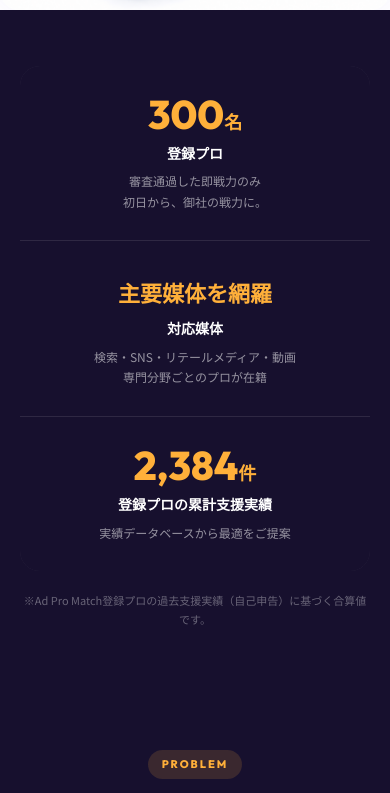
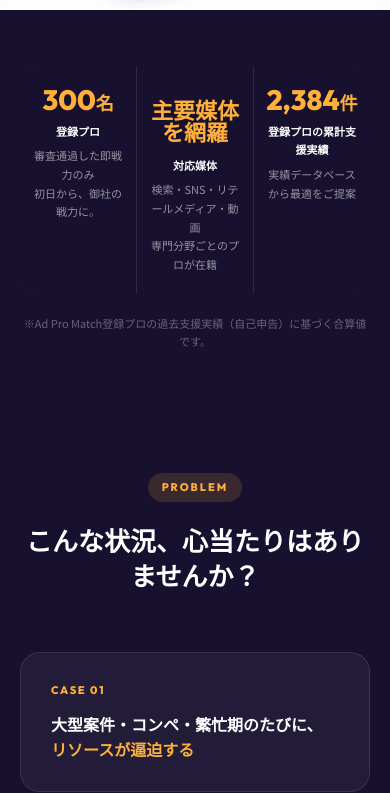
Before and after one commit to dmj4719/ad-pro-match-lp, a plain HTML site: page index.html in a window 390 px wide. Shown: the part 902-1695 px from the top of the page. Drawn offline with Linux system fonts and the light colour scheme.

Commit message:
Fix SP: strength img contain, authority 3-col, remove flow-box title

```diff
--- a/index.html
+++ b/index.html
@@ -1069,8 +1069,11 @@
       .fv__cta-group .btn { width: 100%; }
 
       /* Authority */
-      .authority__grid { grid-template-columns: 1fr; }
-      .authority__item { padding: 28px 20px; }
+      .authority__grid { grid-template-columns: repeat(3, 1fr); }
+      .authority__item { padding: 20px 12px; }
+      .authority__num { font-size: clamp(28px, 6vw, 40px); }
+      .authority__label { font-size: 11px; }
+      .authority__sub { font-size: 11px; }
 
       /* Problem */
       .problem__grid { grid-template-columns: 1fr; }
@@ -1084,7 +1087,7 @@
 
       /* Strengths */
       .strength-card { grid-template-columns: 1fr; }
-      .strength-card__img { height: 220px; width: 100%; }
+      .strength-card__img { height: auto; width: 100%; max-height: 200px; object-fit: contain; background: #f8f8f8; }
       .strength-card__body { padding: 28px 24px; }
 
       /* Use Cases */
@@ -1256,7 +1259,7 @@
       </div>
       <div class="flow-box flow-box--accent">
         <img src="images/logo-white.png" alt="Ad Pro Match" class="flow-box__logo" width="120" height="28">
-        <div class="flow-box__title">Ad Pro Match</div>
+        <!-- title removed -->
         <div class="flow-box__sub">商材実績を元に最適人材を抽出</div>
       </div>
       <div class="flow-arrow" aria-hidden="true">
```
